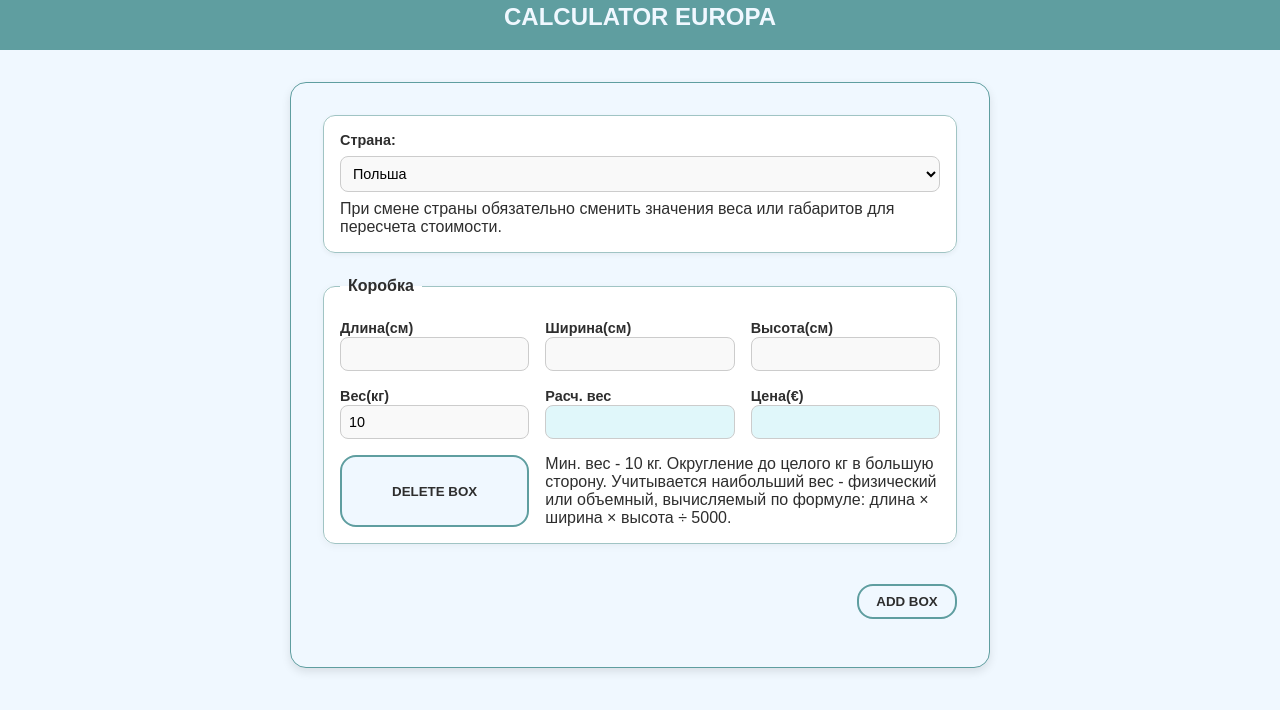
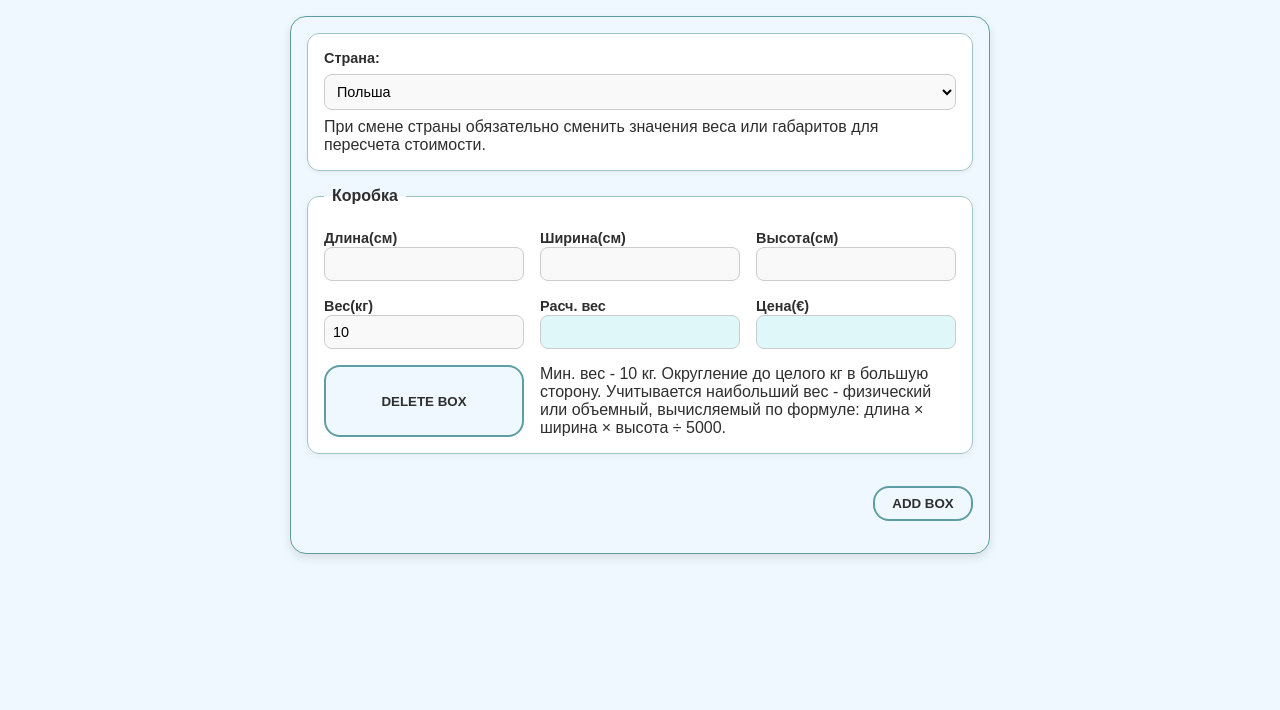
Before and after one commit to Alena1409/calculatorEu, a plain HTML site: page index.html in a window 1280 px wide. Drawn offline with Linux system fonts and the light colour scheme.

Commit message:
style: change paggings, delete header

```diff
--- a/index.html
+++ b/index.html
@@ -7,11 +7,6 @@
     <link rel="stylesheet" href="style.css" />
   </head>
   <body>
-    <header class="header">
-      <div class="container">
-        <h1 class="title">Calculator Europa</h1>
-      </div>
-    </header>
     <main class="main">
       <div class="container">
         <div class="calculator--wrapper">
--- a/style.css
+++ b/style.css
@@ -26,21 +26,9 @@ body {
 .container {
   max-width: 1200px;
   display: flex;
-  flex-direction: column;
   align-items: center;
   justify-content: center;
-  margin: 2rem auto;
-}
-
-.header {
-  height: 50px;
-  background-color: var(--primary-color);
-  display: flex;
-  align-items: center;
-  justify-content: center;
-  color: var(--secondary-color);
-  font-weight: bold;
-  font-size: 1.2rem;
+  padding: 1rem;
 }
 
 .main {
@@ -59,7 +47,7 @@ body {
 .calculator--wrapper {
   border-radius: 1rem;
   border: 1px solid var(--primary-color);
-  padding: 2rem;
+  padding: 1rem;
   background-color: var(--secondary-color);
   width: 100%;
   max-width: 700px;
@@ -69,7 +57,7 @@ body {
 .form {
   display: flex;
   flex-direction: column;
-  gap: 1.5rem;
+  gap: 1rem;
 }
 
 .input-wrapper {
```
